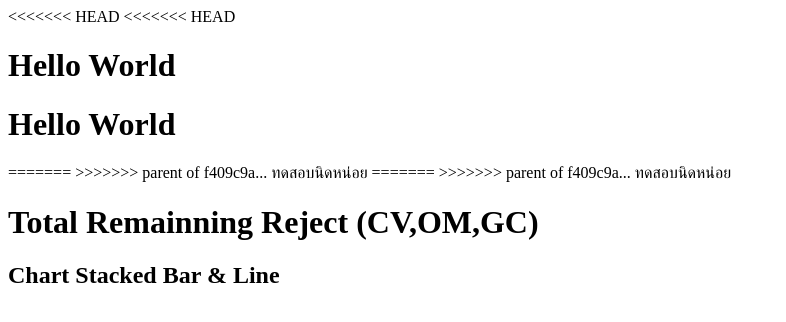
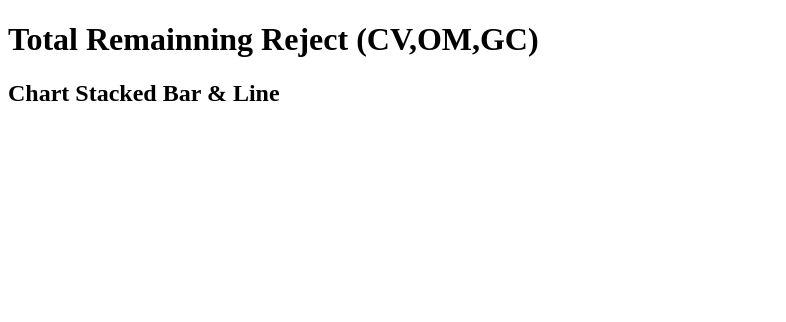
Before and after one commit to hyongshu/ChartJs, a plain HTML site: page stackedBarLine.html in a window 1280 px wide. Shown: the top 322 px of the page, without its empty margins (0-786 px from the left). Drawn offline with nearby package versions, Linux system fonts and the light colour scheme.

Commit message:
ปรับ

```diff
--- a/stackedBarLine.html
+++ b/stackedBarLine.html
@@ -10,14 +10,7 @@
 
     <body>
         <div class="wrapper">
-<<<<<<< HEAD
-<<<<<<< HEAD
-            <h1>Hello World</h1>
-            <h1>Hello World</h1>
-=======
->>>>>>> parent of f409c9a... ทดสอบนิดหน่อย
-=======
->>>>>>> parent of f409c9a... ทดสอบนิดหน่อย
+
             <h1>Total Remainning Reject (CV,OM,GC)</h1>
             <h2>Chart Stacked Bar & Line</h2>
             <canvas id="mybarChart" width="1600" height="900"></canvas>
```
